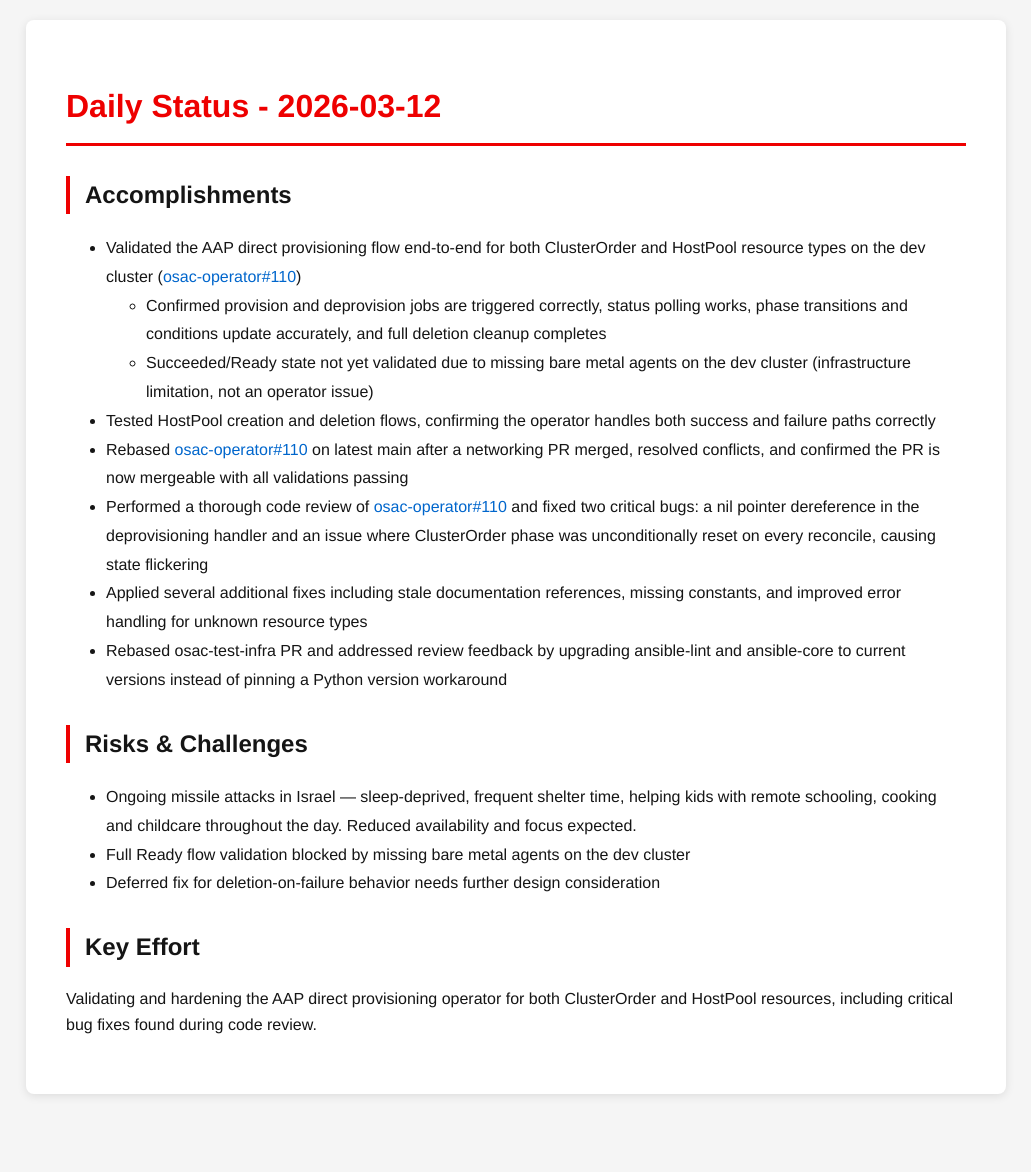
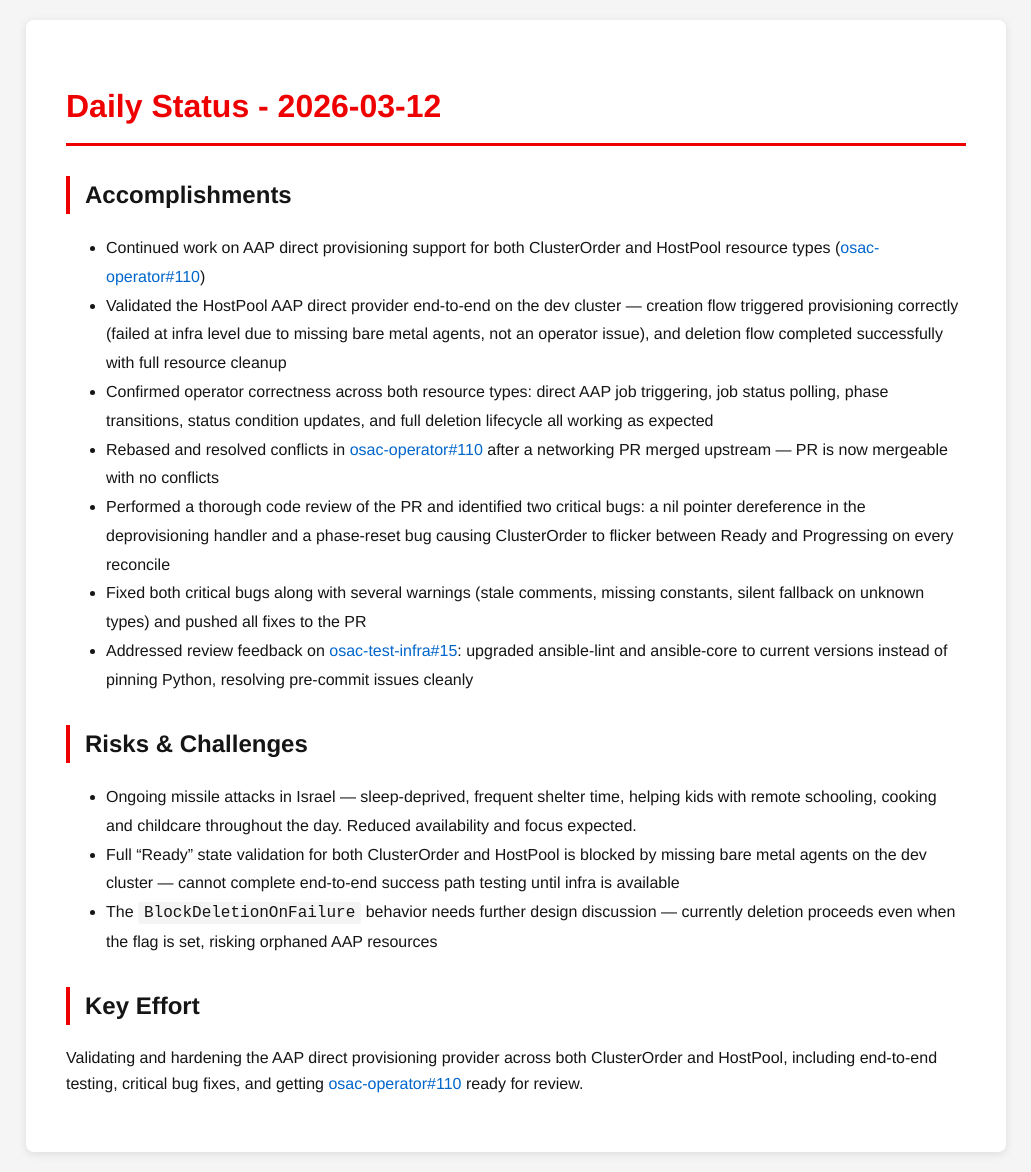
Before and after one commit to tzvatot/daily-status, a Jekyll site: the page built from 2026-03-12.md, in a window 1280 px wide. Shown: the whole page, without its empty margins (124-1155 px from the left). Built offline with Jekyll 4.4.1, drawn with Linux system fonts in a browser that asks for light colours; before the commit the page ends 1114 px from its top, so only the background shows below that.

Commit message:
Daily status update - 2026-03-12

```diff
--- a/2026-03-12.md
+++ b/2026-03-12.md
@@ -7,19 +7,21 @@
 # Daily Status - 2026-03-12
 
 ## Accomplishments
-- Validated the AAP direct provisioning flow end-to-end for both ClusterOrder and HostPool resource types on the dev cluster ([osac-operator#110](https://github.com/osac-project/osac-operator/pull/110))
-  - Confirmed provision and deprovision jobs are triggered correctly, status polling works, phase transitions and conditions update accurately, and full deletion cleanup completes
-  - Succeeded/Ready state not yet validated due to missing bare metal agents on the dev cluster (infrastructure limitation, not an operator issue)
-- Tested HostPool creation and deletion flows, confirming the operator handles both success and failure paths correctly
-- Rebased [osac-operator#110](https://github.com/osac-project/osac-operator/pull/110) on latest main after a networking PR merged, resolved conflicts, and confirmed the PR is now mergeable with all validations passing
-- Performed a thorough code review of [osac-operator#110](https://github.com/osac-project/osac-operator/pull/110) and fixed two critical bugs: a nil pointer dereference in the deprovisioning handler and an issue where ClusterOrder phase was unconditionally reset on every reconcile, causing state flickering
-- Applied several additional fixes including stale documentation references, missing constants, and improved error handling for unknown resource types
-- Rebased osac-test-infra PR and addressed review feedback by upgrading ansible-lint and ansible-core to current versions instead of pinning a Python version workaround
+
+- Continued work on AAP direct provisioning support for both ClusterOrder and HostPool resource types ([osac-operator#110](https://github.com/osac-project/osac-operator/pull/110))
+- Validated the HostPool AAP direct provider end-to-end on the dev cluster — creation flow triggered provisioning correctly (failed at infra level due to missing bare metal agents, not an operator issue), and deletion flow completed successfully with full resource cleanup
+- Confirmed operator correctness across both resource types: direct AAP job triggering, job status polling, phase transitions, status condition updates, and full deletion lifecycle all working as expected
+- Rebased and resolved conflicts in [osac-operator#110](https://github.com/osac-project/osac-operator/pull/110) after a networking PR merged upstream — PR is now mergeable with no conflicts
+- Performed a thorough code review of the PR and identified two critical bugs: a nil pointer dereference in the deprovisioning handler and a phase-reset bug causing ClusterOrder to flicker between Ready and Progressing on every reconcile
+- Fixed both critical bugs along with several warnings (stale comments, missing constants, silent fallback on unknown types) and pushed all fixes to the PR
+- Addressed review feedback on [osac-test-infra#15](https://github.com/osac-project/osac-test-infra/pull/15): upgraded ansible-lint and ansible-core to current versions instead of pinning Python, resolving pre-commit issues cleanly
 
 ## Risks & Challenges
+
 - Ongoing missile attacks in Israel — sleep-deprived, frequent shelter time, helping kids with remote schooling, cooking and childcare throughout the day. Reduced availability and focus expected.
-- Full Ready flow validation blocked by missing bare metal agents on the dev cluster
-- Deferred fix for deletion-on-failure behavior needs further design consideration
+- Full "Ready" state validation for both ClusterOrder and HostPool is blocked by missing bare metal agents on the dev cluster — cannot complete end-to-end success path testing until infra is available
+- The `BlockDeletionOnFailure` behavior needs further design discussion — currently deletion proceeds even when the flag is set, risking orphaned AAP resources
 
 ## Key Effort
-Validating and hardening the AAP direct provisioning operator for both ClusterOrder and HostPool resources, including critical bug fixes found during code review.
+
+Validating and hardening the AAP direct provisioning provider across both ClusterOrder and HostPool, including end-to-end testing, critical bug fixes, and getting [osac-operator#110](https://github.com/osac-project/osac-operator/pull/110) ready for review.
```
